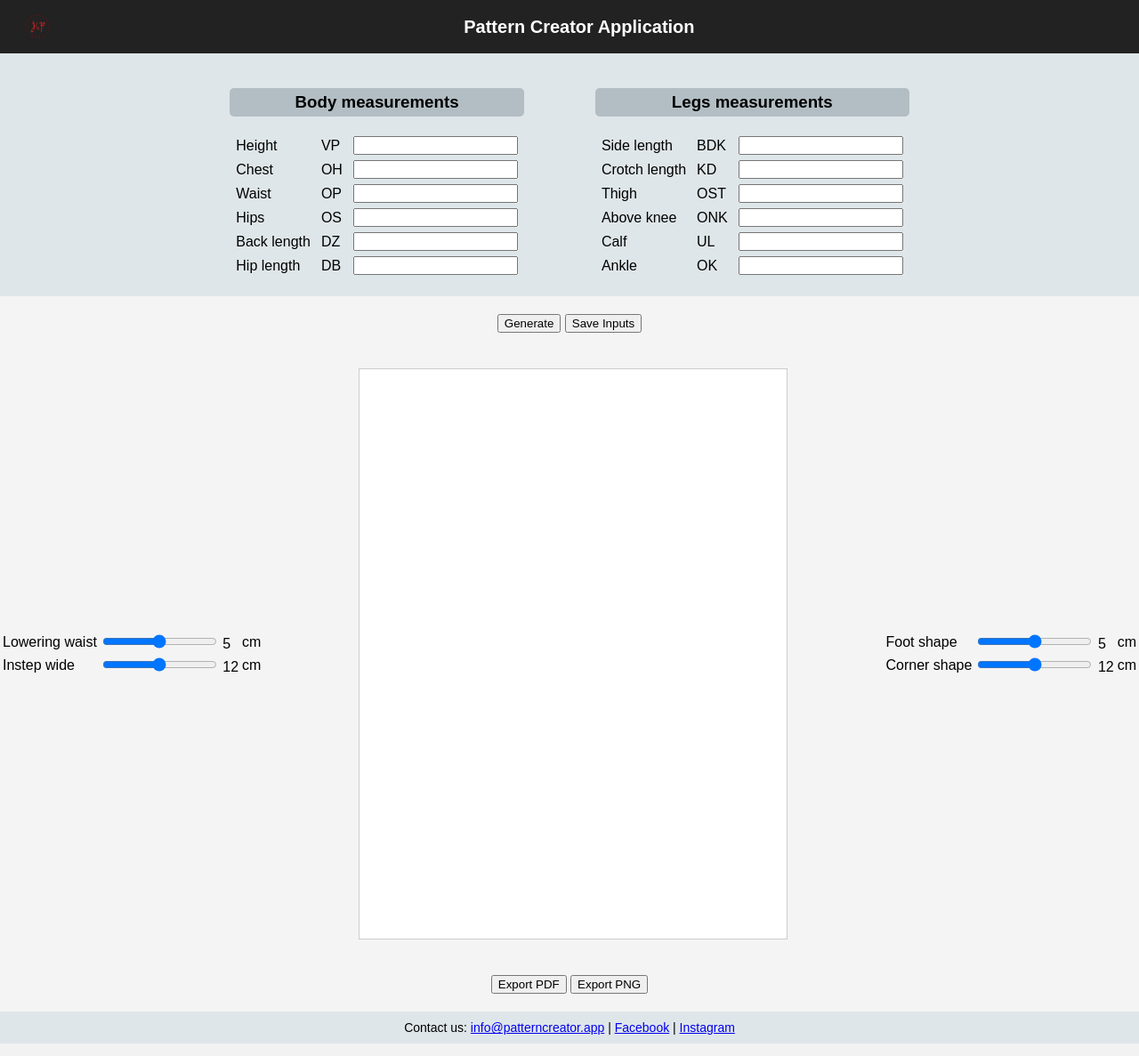
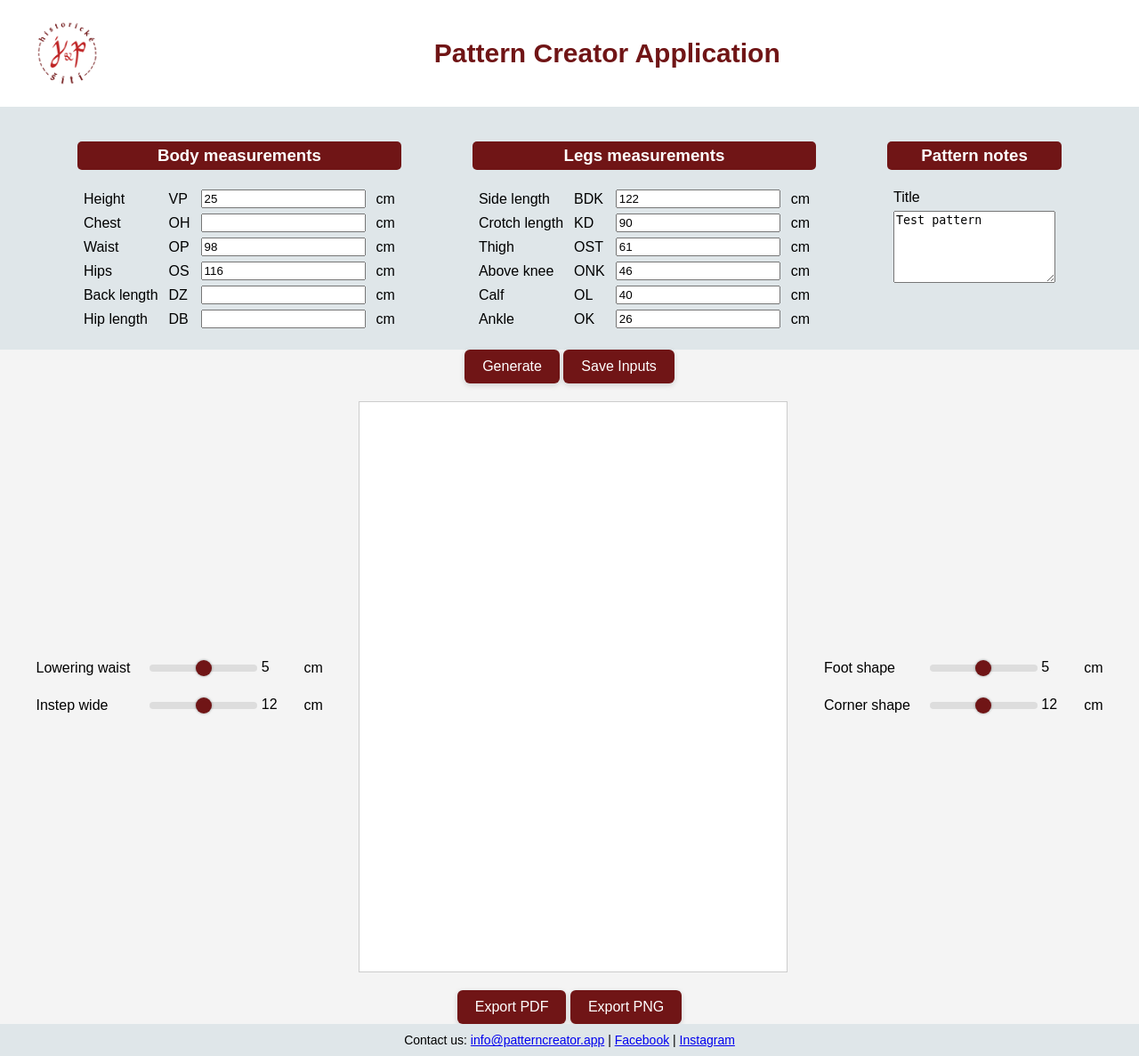
Before and after one commit to houfek588/JPPatternCreator, a Flask app: page / in a window 1280 px wide; the page is wider, and only the part inside the window is pictured. Shown: that part at 89% size. Run offline with Flask 3, Linux system fonts and the light colour scheme.

Commit message:
enhanc(Web): design and svg generation

```diff
--- a/interface/server.py
+++ b/interface/server.py
@@ -4,6 +4,7 @@ import random
 import io
 import json
 import main
+import geometry.measurements as meas
 
 app = Flask(__name__)
 SAVE_PATH = "saved_data.json"
@@ -36,7 +37,8 @@ def generate_svg(slider_values, inputs):
     # d = int(slider_values['slider4']) * 0.3
     a, b, c, d = slider_values_scale(slider_values)
 
-    return main.gen_hosen_svg_string(a,b,c,d)
+
+    return main.gen_hosen_svg_string("server_data/meas_test02.json", a, b, c, d)
     # return f'<svg width="400" height="300" xmlns="http://www.w3.org/2000/svg">' \
     #        f'<rect x="{x}" y="{y}" width="{size}" height="{size}" fill="{color}" /></svg>'
 
@@ -46,8 +48,14 @@ def index():
 
 @app.route("/generate", methods=["POST"])
 def generate():
+    print("generate activated")
     sliders = request.json.get("sliders", {})
     inputs = request.json.get("inputs", {})
+
+    print(f"inputs: {inputs}")
+    m = meas.LowerMeasurements(inputs)
+    m.save_to_json("server_data/meas_test02.json")
+
     svg = generate_svg(sliders, inputs)
     return jsonify({"svg": svg})
 
@@ -56,21 +64,13 @@ def export_pdf():
     sliders = request.json.get("sliders", {})
     inputs = request.json.get("inputs", {})
 
-    # a = int(sliders['slider1']) * 0.1
-    # b = int(sliders['slider2']) * 0.24
-    # c = int(sliders['slider3']) * 0.04
-    # d = int(sliders['slider4']) * 0.3
     a, b, c, d = slider_values_scale(sliders)
 
     main.save_hosen_to_pdf(a, b, c, d)
 
     # svg = request.json.get("svg", "")
     print("Export PDF activated")
-    # pdf_data = cairosvg.svg2pdf(bytestring=svg.encode("utf-8"))
-    # return send_file(io.BytesIO(pdf_data), mimetype='application/pdf', as_attachment=True, download_name='pattern.pdf')
-    # return send_file(io.BytesIO(pdf_data), mimetype='application/pdf', as_attachment=True, download_name='pattern.pdf')
-    # with open("server_data/server_test03.pdf", "wb") as f:
-    #     f.write(pdf_data)
+
     return send_file("server_data/server_test03.pdf", mimetype='application/pdf', as_attachment=True)
 
 @app.route("/export/png", methods=["POST"])
@@ -82,6 +82,7 @@ def export_png():
 
 @app.route("/save", methods=["POST"])
 def save():
+    print("save inputs activated")
     data = request.json
     try:
         with open(SAVE_PATH, "w", encoding="utf-8") as f:
--- a/interface/static/basic_script.js
+++ b/interface/static/basic_script.js
@@ -5,41 +5,65 @@ function getValues() {
                 slider3: document.getElementById('slider3').value,
                 slider4: document.getElementById('slider4').value
             };
+//            const inputs = {};
+//            ['title', 'VP','OH','OP','OS','DZ','DB','BDK','KD','O_st','O_nk','O_l','O_kot'].forEach(id => {
+//                inputs[id] = parseFloat(document.getElementById(id).value);
+//            });
             const inputs = {};
-            ['vp','oh','op','os','dz','db','bdk','kd','ost','onk','ul','ok'].forEach(id => {
-                inputs[id] = document.getElementById(id).value;
+            ['title', 'VP','OH','OP','OS','DZ','DB','BDK','KD','O_st','O_nk','O_l','O_kot'].forEach(id => {
+                const val = document.getElementById(id).value;
+                if (val === "") {
+                    inputs[id] = null;
+                } else {
+                    const asFloat = parseFloat(val);
+                    inputs[id] = isNaN(asFloat) ? val : asFloat;
+                }
             });
             return { sliders, inputs };
         }
 
 function generate() {
-        const values = getValues();
+//            const values = getValues();
+//            fetch('/generate', {
+//                method: 'POST',
+//                headers: { 'Content-Type': 'application/json' },
+//                body: JSON.stringify(values)
+//            })
+//            .then(res => res.json())
+//            .then(data => {
+//                const view = document.getElementById('view');
+//                view.innerHTML = data.svg;
+//
+//                // Enable SVG interaction
+//                const svgEl = view.querySelector('svg');
+//                if (svgEl) {
+//                    svgEl.setAttribute('id', 'generated-svg');
+//                    svgPanZoom('#generated-svg', {
+//                        zoomEnabled: true,
+//                        controlIconsEnabled: true,
+//                        fit: true,
+//                        center: true
+//                    });
+//                }
+//
+//        // Update slider value displays
+//                const [a, b, c, d] = data.scaled;
+//                document.getElementById('slider1_val').textContent = a.toFixed(2);
+//                document.getElementById('slider2_val').textContent = b.toFixed(2);
+//                document.getElementById('slider3_val').textContent = c.toFixed(2);
+//                document.getElementById('slider4_val').textContent = d.toFixed(2);
+//            });
+
             fetch('/generate', {
                 method: 'POST',
                 headers: { 'Content-Type': 'application/json' },
-                body: JSON.stringify(values)
+                body: JSON.stringify(getValues())
             })
             .then(res => res.json())
             .then(data => {
                 document.getElementById('view').innerHTML = data.svg;
-                const [a, b, c, d] = data.scaled;
-                document.getElementById('slider1_val').textContent = a.toFixed(2);
-                document.getElementById('slider2_val').textContent = b.toFixed(2);
-                document.getElementById('slider3_val').textContent = c.toFixed(2);
-                document.getElementById('slider4_val').textContent = d.toFixed(2);
             });
         }
-
-//            fetch('/generate', {
-//                method: 'POST',
-//                headers: { 'Content-Type': 'application/json' },
-//                body: JSON.stringify(getValues())
-//            })
-//            .then(res => res.json())
-//            .then(data => {
-//                document.getElementById('view').innerHTML = data.svg;
-//            });
-//        }
 
 //        ['slider1','slider2','slider3','slider4'].forEach(id => {
 //            document.getElementById(id).addEventListener('input', generate);
--- a/interface/static/basic_style.css
+++ b/interface/static/basic_style.css
@@ -9,7 +9,7 @@ body {
         }
 header {
             width: 100%;
-            background-color: #222;
+            background-color: white;
             color: white;
             padding: 10px;
             display: flex;
@@ -17,12 +17,16 @@ header {
             align-items: center;
         }
 header img {
-            height: 40px;
+            height: 100px;
             margin-left: 20px;
         }
+.logo {
+            height: 50px;
+        }
 .title {
-            font-size: 20px;
+            font-size: 30px;
             font-weight: bold;
+            color: #701516
         }
 .controls {
             display: flex;
@@ -31,12 +35,14 @@ header img {
             width: 100%;
             padding: 20px;
         }
+
 .group {
             margin: 0 40px;
         }
 .group h3 {
             text-align: center;
-            background-color: #b2bec3;
+            background-color: #701516;
+            color: white;
             padding: 5px;
             border-radius: 5px;
         }
@@ -46,9 +52,16 @@ header img {
 .group td {
             padding: 2px 5px;
         }
+.notes {
+            height: 50%;
+            text-align: left;
+            vertical-align: top;
+            word-break: break-word;
+            white-space: pre-wrap;
+        }
 .main {
             display: flex;
-            justify-content: space-between;
+            justify-content: space-evenly;
             align-items: center;
             width: 100%;
             padding: 20px 10%;
@@ -59,15 +72,105 @@ header img {
             justify-content: center;
             gap: 20px;
         }
+.sliders th, td {
+            padding: 10px;
+        }
 .view {
             border: 1px solid #ccc;
             width: 480px;
             height: 640px;
             background-color: white;
         }
-.buttons {
-            margin: 20px;
+button {
+            background-color: #701516;
+            color: white;
+            border: none;
+            padding: 10px 20px;
+            font-size: 1rem;
+            border-radius: 6px;
+            cursor: pointer;
+            transition: background-color 0.2s ease, transform 0.1s ease;
+            box-shadow: 0 2px 6px rgba(0,0,0,0.15);
         }
+
+button:hover {
+            background-color: #8c1b1a;
+        }
+
+button:active {
+            transform: scale(0.97);
+            background-color: #5a1012;
+        }
+
+button:disabled {
+            background-color: #ccc;
+            cursor: not-allowed;
+        }
+
+input[type="range"] {
+            -webkit-appearance: none;
+            width: 80%;
+            height: 8px;
+            border-radius: 4px;
+            background: #ddd;
+            outline: none;
+            transition: background 0.2s;
+            margin: 6px 0;
+        }
+
+input[type="range"]::-webkit-slider-thumb {
+            -webkit-appearance: none;
+            appearance: none;
+            width: 18px;
+            height: 18px;
+            border-radius: 50%;
+            background: #701516;
+            cursor: pointer;
+            box-shadow: 0 0 3px rgba(0, 0, 0, 0.4);
+            transition: background 0.2s, transform 0.1s;
+        }
+
+input[type="range"]::-moz-range-thumb {
+            width: 18px;
+            height: 18px;
+            border-radius: 50%;
+            background: #701516;
+            cursor: pointer;
+            box-shadow: 0 0 3px rgba(0, 0, 0, 0.4);
+            transition: background 0.2s, transform 0.1s;
+        }
+
+input[type="range"]:hover::-webkit-slider-thumb,
+input[type="range"]:hover::-moz-range-thumb {
+            background: #8c1b1a;
+        }
+
+input[type="range"]:active::-webkit-slider-thumb,
+input[type="range"]:active::-moz-range-thumb {
+            transform: scale(1.1);
+            background: #5a1012;
+}
+
+.svg-display-wrapper {
+            width: 100%;
+            display: flex;
+            flex-direction: column;
+            align-items: center;
+            margin: 20px 0;
+}
+
+.svg-interactive-container {
+            width: 90%;
+            max-width: 800px;
+            height: auto;
+            border: 1px solid #ccc;
+            background-color: white;
+            overflow: auto;
+            padding: 10px;
+            box-shadow: 0 0 10px rgba(0,0,0,0.1);
+            cursor: grab;
+}
+
 footer {
             background-color: #dfe6e9;
             padding: 10px;
--- a/interface/templates/index.html
+++ b/interface/templates/index.html
@@ -1,21 +1,3 @@
-<!--<form method="POST">-->
-<!--  Bust: <input type="number" name="bust" value="100"><br>-->
-<!--  Waist: <input type="number" name="waist" value="80"><br>-->
-<!--  Hip: <input type="number" name="hip" value="41"><br>-->
-<!--  Height: <input type="number" name="height" value="42"><br>-->
-<!--  <button type="submit">Generate Pattern</button>-->
-<!--</form>-->
-
-<!--{% if pdf_url %}-->
-<!--  <p><a href="{{ pdf_url }}" target="_blank">📄 View Pattern</a></p>-->
-<!--  <p><a href="{{ pdf_url }}" download="{{ filename }}">⬇️ Download PDF</a></p>-->
-<!--{% endif %}-->
-
-
-
-
-
-
 <!DOCTYPE html>
 <html lang="en">
 <head>
@@ -31,26 +13,36 @@
         <div style="width: 40px;"></div>
     </header>
     <div class="controls">
+<!--        <div class="group">-->
+<!--            <img class="logo" src="/static/logo.png" alt="Logo">-->
+<!--        </div>-->
         <div class="group">
             <h3>Body measurements</h3>
             <table>
-                <tr><td>Height</td><td>VP</td><td><input type="text" id="vp"></td></tr>
-                <tr><td>Chest</td><td>OH</td><td><input type="text" id="oh"></td></tr>
-                <tr><td>Waist</td><td>OP</td><td><input type="text" id="op"></td></tr>
-                <tr><td>Hips</td><td>OS</td><td><input type="text" id="os"></td></tr>
-                <tr><td>Back length</td><td>DZ</td><td><input type="text" id="dz"></td></tr>
-                <tr><td>Hip length</td><td>DB</td><td><input type="text" id="db"></td></tr>
+                <tr><td>Height</td><td>VP</td><td><input type="number" id="VP" value=25></td><td>cm</td></tr>
+                <tr><td>Chest</td><td>OH</td><td><input type="number" id="OH"></td><td>cm</td></tr>
+                <tr><td>Waist</td><td>OP</td><td><input type="number" id="OP" value=98></td><td>cm</td></tr>
+                <tr><td>Hips</td><td>OS</td><td><input type="number" id="OS" value=116></td><td>cm</td></tr>
+                <tr><td>Back length</td><td>DZ</td><td><input type="number" id="DZ"></td><td>cm</td></tr>
+                <tr><td>Hip length</td><td>DB</td><td><input type="number" id="DB"></td><td>cm</td></tr>
             </table>
         </div>
         <div class="group">
             <h3>Legs measurements</h3>
             <table>
-                <tr><td>Side length</td><td>BDK</td><td><input type="text" id="bdk"></td></tr>
-                <tr><td>Crotch length</td><td>KD</td><td><input type="text" id="kd"></td></tr>
-                <tr><td>Thigh</td><td>OST</td><td><input type="text" id="ost"></td></tr>
-                <tr><td>Above knee</td><td>ONK</td><td><input type="text" id="onk"></td></tr>
-                <tr><td>Calf</td><td>UL</td><td><input type="text" id="ul"></td></tr>
-                <tr><td>Ankle</td><td>OK</td><td><input type="text" id="ok"></td></tr>
+                <tr><td>Side length</td><td>BDK</td><td><input type="number" id="BDK" value=122></td><td>cm</td></tr>
+                <tr><td>Crotch length</td><td>KD</td><td><input type="number" id="KD" value=90></td><td>cm</td></tr>
+                <tr><td>Thigh</td><td>OST</td><td><input type="number" id="O_st" value=61></td><td>cm</td></tr>
+                <tr><td>Above knee</td><td>ONK</td><td><input type="number" id="O_nk" value=46></td><td>cm</td></tr>
+                <tr><td>Calf</td><td>OL</td><td><input type="number" id="O_l" value=40></td><td>cm</td></tr>
+                <tr><td>Ankle</td><td>OK</td><td><input type="number" id="O_kot" value=26></td><td>cm</td></tr>
+            </table>
+        </div>
+        <div class="group">
+            <h3>Pattern notes</h3>
+            <table>
+                <tr><td>Title</td></tr>
+                <tr><td><textarea class="notes" id="title" rows="5">Test pattern</textarea></td></tr>
             </table>
         </div>
     </div>
@@ -83,6 +75,10 @@
             </table>
         </div>
         <div id="view" class="view"></div>
+<!--        <div class="svg-display-wrapper">-->
+<!--            <h3>Generated Pattern</h3>-->
+<!--            <div id="view" class="svg-interactive-container"></div>-->
+<!--        </div>-->
         <div class="sliders">
             <table>
                 <tr><td>Foot shape</td>
@@ -105,14 +101,6 @@
                 </tr>
 
             </table>
-<!--            <label>Foot shape-->
-<!--                <input type="range" id="slider3" min="0" max="4">-->
-<!--                <span id="slider3_val">0</span>-->
-<!--            </label>-->
-<!--            <label>Corner shape-->
-<!--                <input type="range" id="slider4" min="0" max="30">-->
-<!--                <span id="slider4_val">0</span>-->
-<!--            </label>-->
         </div>
     </div>
     <div class="buttons">
@@ -124,7 +112,7 @@
         <a href="https://facebook.com/patterncreator" target="_blank">Facebook</a> |
         <a href="https://instagram.com/patterncreator" target="_blank">Instagram</a>
     </footer>
-    <script src="static/basic_script.js">
-    </script>
+<!--    <script src="https://unpkg.com/svg-pan-zoom/dist/svg-pan-zoom.min.js"></script>-->
+    <script src="static/basic_script.js"></script>
 </body>
 </html>
--- a/main.py
+++ b/main.py
@@ -87,14 +87,14 @@ def gen_back_body():
     p.save_png()
 
 
-def gen_hosen_svg_string(a, b, c, d):
+def gen_hosen_svg_string(meas_file, a, b, c, d):
     my_paper = (120, 160)
 
     svg_scale = 4
     s = svg.SVGCreator(my_paper[0] * svg_scale, my_paper[1] * svg_scale)
 
     m = hosen.LowerMeasurements()
-    m.load_from_json("server_data/meas_test01.json")
+    m.load_from_json(meas_file)
     # m.save_to_json("meas_test01.json")
 
     position_x = 120 * 0.5
--- a/output/create_svg.py
+++ b/output/create_svg.py
@@ -15,7 +15,7 @@ class SVGCreator:
         #     raise ValueError("add_line requires exactly two points: origin and end point")
         x1, y1 = start
         x2, y2 = end
-        element = f'<line x1="{x1}" y1="{y1}" x2="{x2}" y2="{y2}" style="stroke:black;stroke-width:2" />'
+        element = f'<line x1="{x1}" y1="{y1}" x2="{x2}" y2="{y2}" style="stroke:black;stroke-width:1" />'
         self.elements.append(element)
 
     def add_lines(self, lines: List, color: str = "black", line_width: int = 1):
@@ -45,7 +45,7 @@ class SVGCreator:
         if not points:
             return
         path_data = f"M{points[0][0]},{points[0][1]} " + " ".join(f"L{x},{y}" for x, y in points[1:])
-        element = f'<path d="{path_data}" style="fill:none;stroke:blue;stroke-width:2" />'
+        element = f'<path d="{path_data}" style="fill:none;stroke:red;stroke-width:2" />'
         self.elements.append(element)
 
     def save(self, filename="output.svg"):
```
Also changed, not shown: geometry/measurements.py (+11 -3 lines).
